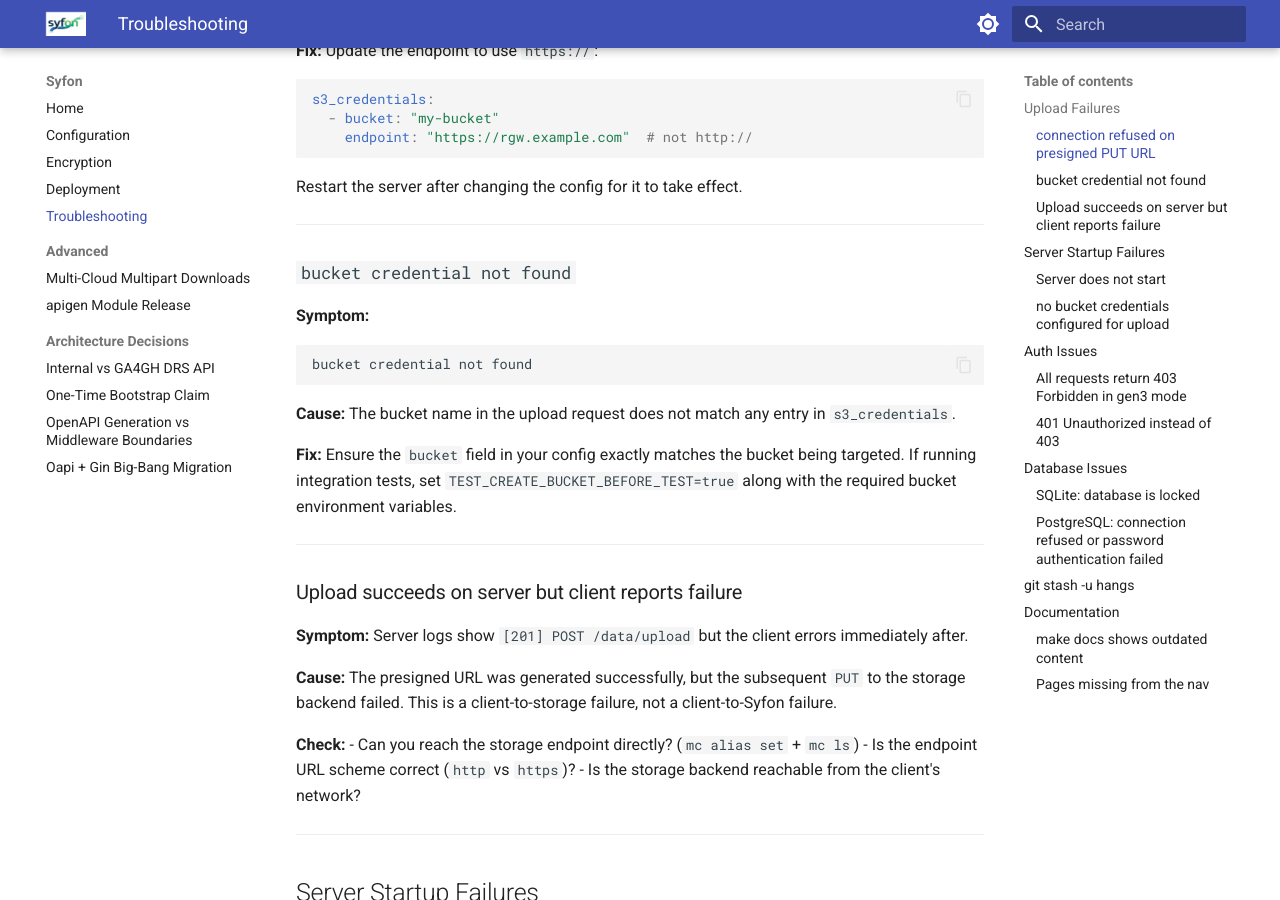
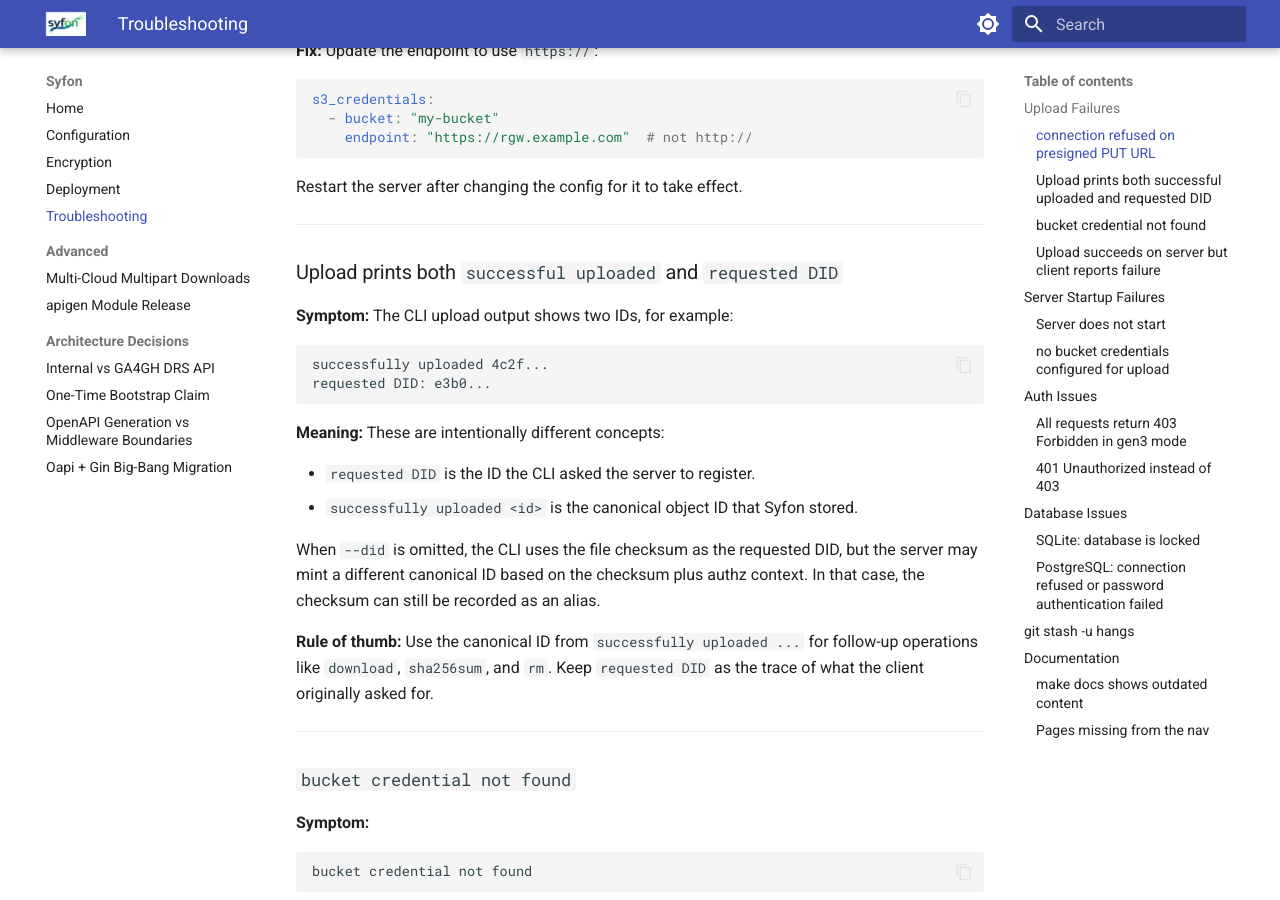
Before and after one commit to calypr/syfon, an MkDocs documentation site: the page built from docs/troubleshooting.md, in a window 1280 px wide and 900 px high, scrolled down 378 px. Built offline with MkDocs 1.6.1 and Material for MkDocs 9.7.7, drawn with Linux system fonts in a browser that asks for light colours.

````diff
--- a/docs/troubleshooting.md
+++ b/docs/troubleshooting.md
@@ -21,6 +21,26 @@ s3_credentials:
 ```
 
 Restart the server after changing the config for it to take effect.
+
+---
+
+### Upload prints both `successful uploaded` and `requested DID`
+
+**Symptom:** The CLI upload output shows two IDs, for example:
+
+```text
+successfully uploaded 4c2f...
+requested DID: e3b0...
+```
+
+**Meaning:** These are intentionally different concepts:
+
+- `requested DID` is the ID the CLI asked the server to register.
+- `successfully uploaded <id>` is the canonical object ID that Syfon stored.
+
+When `--did` is omitted, the CLI uses the file checksum as the requested DID, but the server may mint a different canonical ID based on the checksum plus authz context. In that case, the checksum can still be recorded as an alias.
+
+**Rule of thumb:** Use the canonical ID from `successfully uploaded ...` for follow-up operations like `download`, `sha256sum`, and `rm`. Keep `requested DID` as the trace of what the client originally asked for.
 
 ---
 
````
Also changed, not shown: 1 other file.
